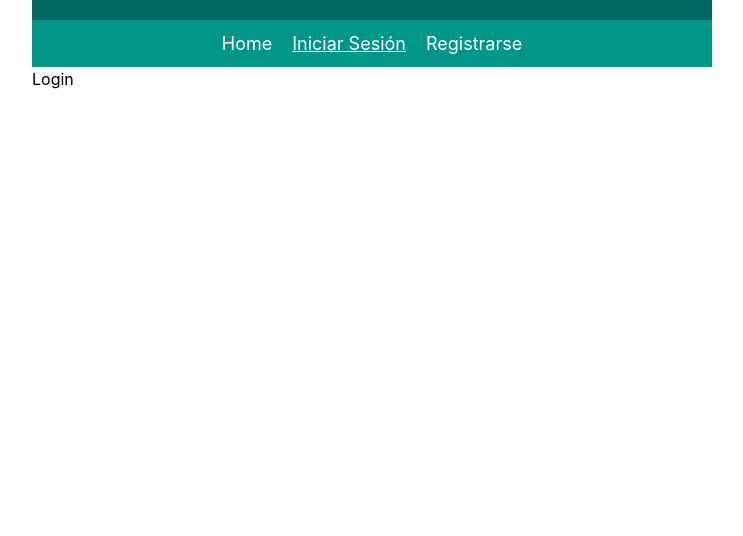
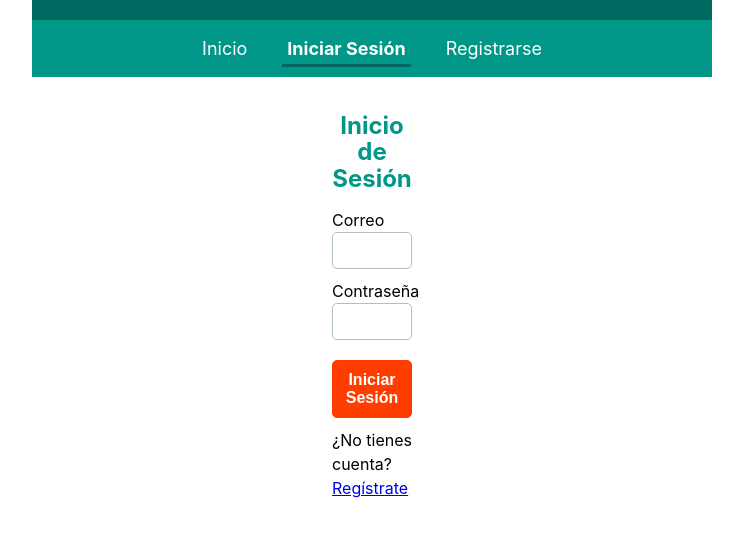
Before and after one commit to FelipeAndresLopez/top-lector, a React (Vite) app: page /login in a window 1280 px wide. Shown: the top 536 px of the page, without its empty margins (268-1011 px from the left). Built offline with nearby package versions, Linux system fonts and the light colour scheme.

Commit message:
add login and register forms

```diff
--- /dev/null
+++ b/src/Const/const.ts
@@ -0,0 +1,20 @@
+export const MENU_PATHS = {
+  HOME: '/',
+  LOGIN: '/login',
+  REGISTER: '/register'
+}
+
+export const MENU_ITEMS = [
+  {
+    name: 'Inicio',
+    path: MENU_PATHS.HOME
+  },
+  {
+    name: 'Iniciar Sesión',
+    path: MENU_PATHS.LOGIN
+  },
+  {
+    name: 'Registrarse',
+    path: MENU_PATHS.REGISTER
+  }
+]
--- a/src/components/Container/Container.tsx
+++ b/src/components/Container/Container.tsx
@@ -2,11 +2,12 @@ import './styles.css'
 
 interface Props {
   children: React.ReactNode
+  className?: string
 }
 
-export const Container: React.FC<Props> = ({ children }) => {
+export const Container: React.FC<Props> = ({ children, className = '' }) => {
   return (
-    <div className='container'>
+    <div className={`container ${className}`}>
       {children}
     </div>
   )
--- a/src/components/Header/Header.tsx
+++ b/src/components/Header/Header.tsx
@@ -1,20 +1,6 @@
 import { NavLink } from 'react-router-dom'
 import './styles.css'
-
-const menuItems = [
-  {
-    name: 'Home',
-    path: '/'
-  },
-  {
-    name: 'Iniciar Sesión',
-    path: '/login'
-  },
-  {
-    name: 'Registrarse',
-    path: '/register'
-  }
-]
+import { MENU_ITEMS } from '../../Const/const'
 
 export const Header: React.FC = () => {
   return (
@@ -22,7 +8,7 @@ export const Header: React.FC = () => {
       <div />
       <nav>
         <ul>
-          {menuItems.map(item =>
+          {MENU_ITEMS.map(item =>
             <li key={item.path}>
               <NavLink
                 to={item.path}
--- a/src/components/Header/styles.css
+++ b/src/components/Header/styles.css
@@ -20,7 +20,7 @@ header nav ul {
 }
 
 header nav ul li {
-  padding: 10px;
+  margin: 15px;
   list-style: none;
 }
 
@@ -28,8 +28,10 @@ header nav ul li a {
   text-decoration: none;
   color: white;
   font-size: large;
+  padding: 5px;
 }
 
-header nav ul li a.active {
-  text-decoration: underline;
+header nav ul .active {
+  border-bottom: 3px solid var(--primary-dark-color);
+  font-weight: bold;
 }
--- a/src/index.css
+++ b/src/index.css
@@ -35,6 +35,7 @@ h1 {
   line-height: 1.1;
   text-align: center;
   color: var(--primary-color);
+  font-size: x-large;
 }
 
 
@@ -43,25 +44,34 @@ h2 {
   color: var(--neutral-color);
 }
 
-button {
-  border-radius: 8px;
-  border: 1px solid transparent;
-  padding: 0.6em 1.2em;
-  font-size: 1em;
-  font-weight: 500;
-  font-family: inherit;
-  background-color: #1a1a1a;
-  cursor: pointer;
-  transition: border-color 0.25s;
+form {
+  display: flex;
+  flex-direction: column;
+  align-items: center;
+  gap: 10px;
+
+  & label {
+    width: 100%;
+  }
 }
 
-button:hover {
-  border-color: #646cff;
+form input {
+  padding: 10px;
+  width: -webkit-fill-available;
+  border: 1px solid var(--border-color);
+  border-radius: 5px;
 }
 
-button:focus,
-button:focus-visible {
-  outline: 4px auto -webkit-focus-ring-color;
+button.primary__button {
+  margin-top: 10px;
+  width: 100%;
+  padding: 10px;
+  border-radius: 5px;
+  background-color: var(--secondary-color);
+  color: white;
+  border: 1px solid var(--secondary-color);
+  font-size: medium;
+  font-weight: bold;
 }
 
 @media screen and (min-width: 768px) {
--- /dev/null
+++ b/src/pages/Login/Login.tsx
@@ -0,0 +1,32 @@
+import { Link } from 'react-router-dom'
+import { Container } from '../../components/Container/Container'
+
+import './styles.css'
+import { MENU_PATHS } from '../../Const/const'
+
+export const Login: React.FC = () => {
+  return (
+    <Container>
+      <h1>Inicio de Sesión</h1>
+
+      <div className='login'>
+        <form>
+          <label>
+            <p>Correo</p>
+            <input type="email" required autoComplete='email' name="email" />
+          </label>
+          <label>
+            <p>Contraseña</p>
+            <input type="password" required autoComplete='current-password' name="password" />
+          </label>
+          <button className='primary__button' type="submit">Iniciar Sesión</button>
+          <label>
+            <p>¿No tienes cuenta?</p>
+            <Link to={MENU_PATHS.REGISTER}>Regístrate</Link>
+          </label>
+        </form>
+
+      </div>
+    </Container>
+  )
+}
--- /dev/null
+++ b/src/pages/Register/Register.tsx
@@ -0,0 +1,44 @@
+import { Link } from 'react-router-dom'
+import { Container } from '../../components/Container/Container'
+import { MENU_PATHS } from '../../Const/const'
+
+export const Register: React.FC = () => {
+  return (
+    <>
+      <Container>
+        <h1>Registro</h1>
+        <div className='login'>
+          <form>
+            <label>
+              <p>Nombre</p>
+              <input type="text" required autoComplete='name' name="name" />
+            </label>
+            <label>
+              <p>Correo</p>
+              <input type="email" required autoComplete='email' name="email" />
+            </label>
+            <label>
+              <p>Contraseña</p>
+              <input type="password" required autoComplete='current-password' name="password" />
+            </label>
+            <label>
+              <p>Confirmar contraseña</p>
+              <input type="password" required autoComplete='current-password' name="confirmPassword" />
+            </label>
+
+            <label>
+              <p>Foto</p>
+              <input type="file" name="image" />
+            </label>
+            <button className='primary__button' type="submit">Registrar</button>
+
+            <label>
+              <p>¿Ya tienes cuenta?</p>
+              <Link to={MENU_PATHS.LOGIN}>Iniciar Sesión</Link>
+            </label>
+          </form>
+        </div>
+      </Container>
+    </>
+  )
+}
--- a/src/routes/router.tsx
+++ b/src/routes/router.tsx
@@ -2,6 +2,8 @@ import { createBrowserRouter } from 'react-router-dom'
 import { App } from '../App.tsx'
 import { NotFound } from '../pages/NotFound/NotFound.tsx'
 import { Home } from '../pages/Home/Home.tsx'
+import { Login } from '../pages/Login/Login.tsx'
+import { Register } from '../pages/Register/Register.tsx'
 
 export const router = createBrowserRouter([
   {
@@ -15,11 +17,11 @@ export const router = createBrowserRouter([
       },
       {
         path: 'login',
-        element: <div>Login</div>
+        element: <Login />
       },
       {
         path: 'register',
-        element: <div>Register</div>
+        element: <Register />
       }
     ]
   }
```
Also changed, not shown: src/pages/Login/styles.css (added).
